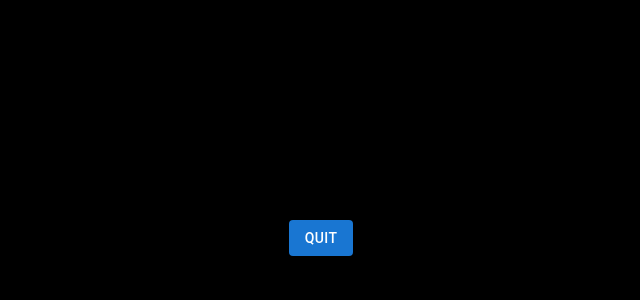
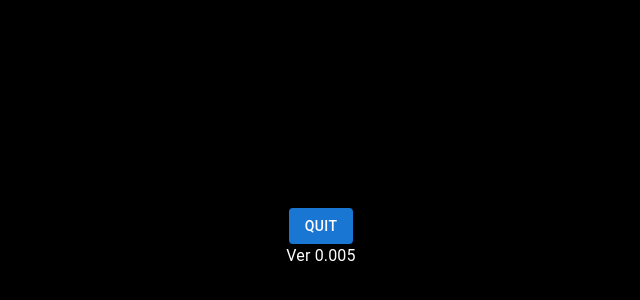
Before and after one commit to gieskj01/i-just-want-to-quit, a React (Create React App) app: page / in a window 1280 px wide. Shown: the part 162-462 px from the top of the page, without its empty margins (319-959 px from the left). Built offline with nearby package versions, Linux system fonts and the light colour scheme; the HTML template or start-up script is replaced by a standard one.

Commit message:
Puzzle001 baseline component created

```diff
--- a/src/App.js
+++ b/src/App.js
@@ -1,14 +1,13 @@
 import "./App.css";
-import FirstButton from "./FirstButton/FirstButton";
+import Puzzle001 from "./Puzzle001/Puzzle001";
 
 function App() {
   return (
     <div className="App">
       <header className="App-header">
         {" "}
-        <FirstButton />
+        <Puzzle001 />
       </header>
-      <body></body>
     </div>
   );
 }
--- a/src/FirstButton/FirstButton.js
+++ /dev/null
@@ -1,12 +0,0 @@
-import React, { useState } from "react";
-import Button from "@mui/material/Button";
-
-export default function FirstButton() {
-    const [buttonCount, setbuttonCount] = useState(0)
-
-const buttonAction = () => {
-    return console.log('clicked')
-}
-
-  return <Button onClick={buttonAction} variant="contained">Quit</Button>;
-}
--- /dev/null
+++ b/src/Puzzle001/Puzzle001.js
@@ -0,0 +1,60 @@
+import React, { useEffect, useState } from "react";
+import Button from "@mui/material/Button";
+import Dialog from "@mui/material/Dialog";
+import DialogActions from "@mui/material/DialogActions";
+import DialogContent from "@mui/material/DialogContent";
+import DialogContentText from "@mui/material/DialogContentText";
+import DialogTitle from "@mui/material/DialogTitle";
+import Typography from "@mui/material/Typography";
+
+export default function FirstButton() {
+  const [buttonCount, setbuttonCount] = useState(0);
+  const [toggle, setToggle] = useState(false);
+
+  useEffect(() => {
+    if (buttonCount === 5) {
+      setToggle(true);
+    }
+  }, [buttonCount]);
+
+  const buttonCounter = () => {
+    setbuttonCount(buttonCount + 1);
+    return console.log(buttonCount);
+  };
+
+  const dialogAction = () => {
+    console.log("ActionClicked");
+  };
+
+  return (
+    <>
+      {toggle ? (
+        <Dialog
+          open={true}
+          aria-labelledby="alert-dialog-title"
+          aria-describedby="alert-dialog-description"
+        >
+          <DialogTitle id="alert-dialog-title">
+            {"Are you sure you want to quit?"}
+          </DialogTitle>
+          <DialogContent>
+            <DialogContentText id="alert-dialog-description">
+              We hope you don't want to leave so soon! The fun is just beginning. . .
+            </DialogContentText>
+          </DialogContent>
+          <DialogActions>
+            <Button onClick={dialogAction}>Quit</Button>
+            <Button onClick={dialogAction} autoFocus>
+              Cancel
+            </Button>
+          </DialogActions>
+        </Dialog>
+      ) : (
+        <Button onClick={buttonCounter} variant="contained">
+          Quit
+        </Button>
+      )}
+      <Typography>Ver 0.005</Typography>
+    </>
+  );
+}
```
